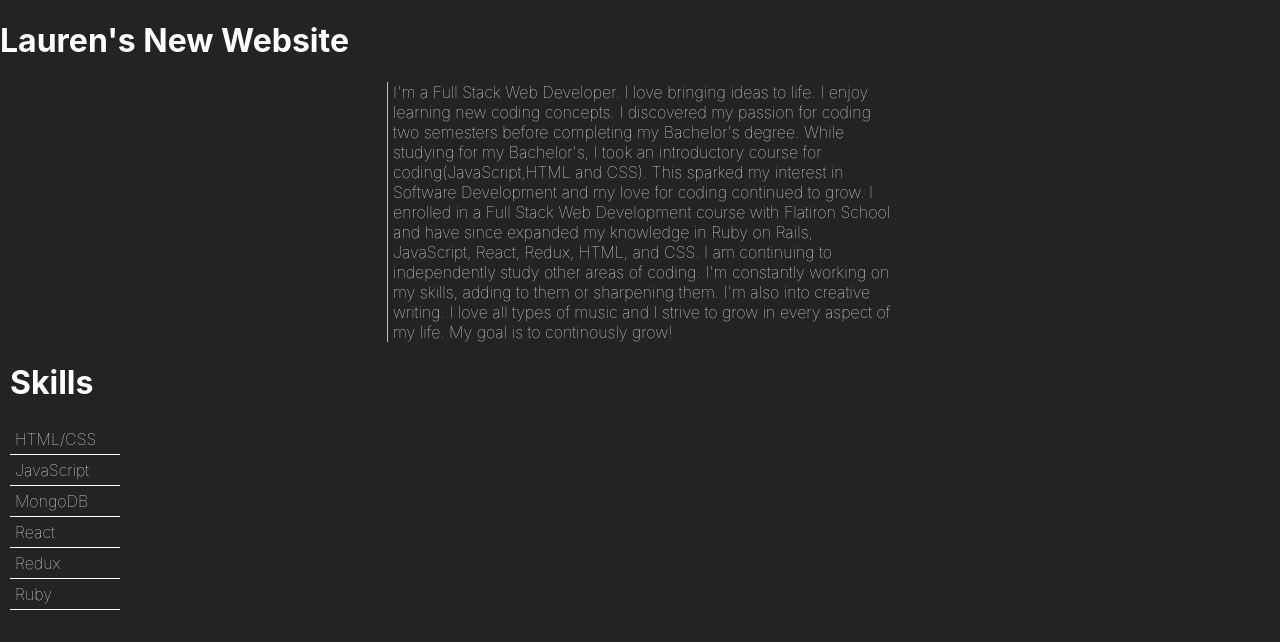
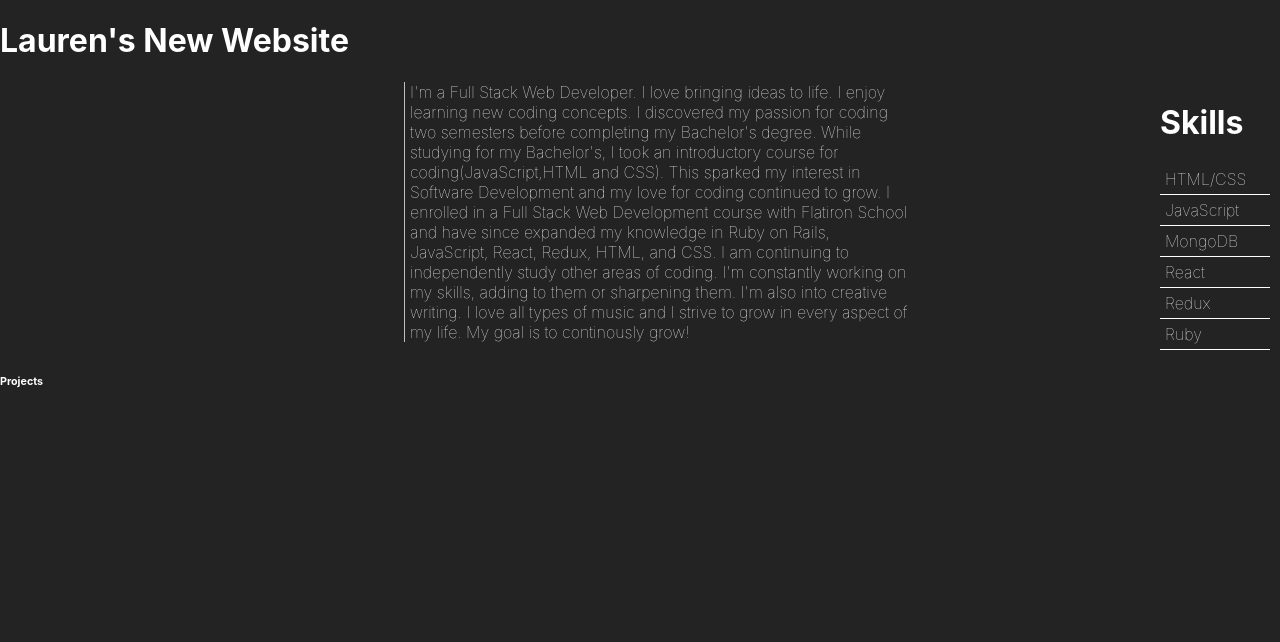
Before and after one commit to LmLutec/personal-portfolio, a React (Create React App) app: page / in a window 1280 px wide. Shown: the top 642 px of the page. Built offline with nearby package versions, Linux system fonts and the light colour scheme.

Commit message:
created projects compnents

```diff
--- a/src/App.css
+++ b/src/App.css
@@ -1,3 +1,8 @@
+.intro {
+  display: flex;
+  justify-content: flex-end;
+}
+
 .App-link {
   color: #61dafb;
 }
--- a/src/App.js
+++ b/src/App.js
@@ -2,13 +2,17 @@ import React from "react";
 import "./App.css";
 import Home from "./components/Home";
 import Skills from "./components/Skills";
+import Projects from "./components/Projects";
 
 function App() {
   return (
     <div className="App">
       <h1>Lauren's New Website</h1>
-      <Home />
-      <Skills />
+      <div className="intro">
+        <Home />
+        <Skills />
+      </div>
+      <Projects />
     </div>
   );
 }
--- /dev/null
+++ b/src/components/Projects.js
@@ -0,0 +1,11 @@
+import React from "react";
+
+const Projects = () => {
+  return (
+    <div>
+      <h6>Projects</h6>
+    </div>
+  );
+};
+
+export default Projects;
--- a/src/styles/Skills.css
+++ b/src/styles/Skills.css
@@ -1,5 +1,6 @@
 .skillList {
-  padding-left: 10px;
+  padding-left: 250px;
+  padding-right: 10px;
 }
 
 .skill {
```
